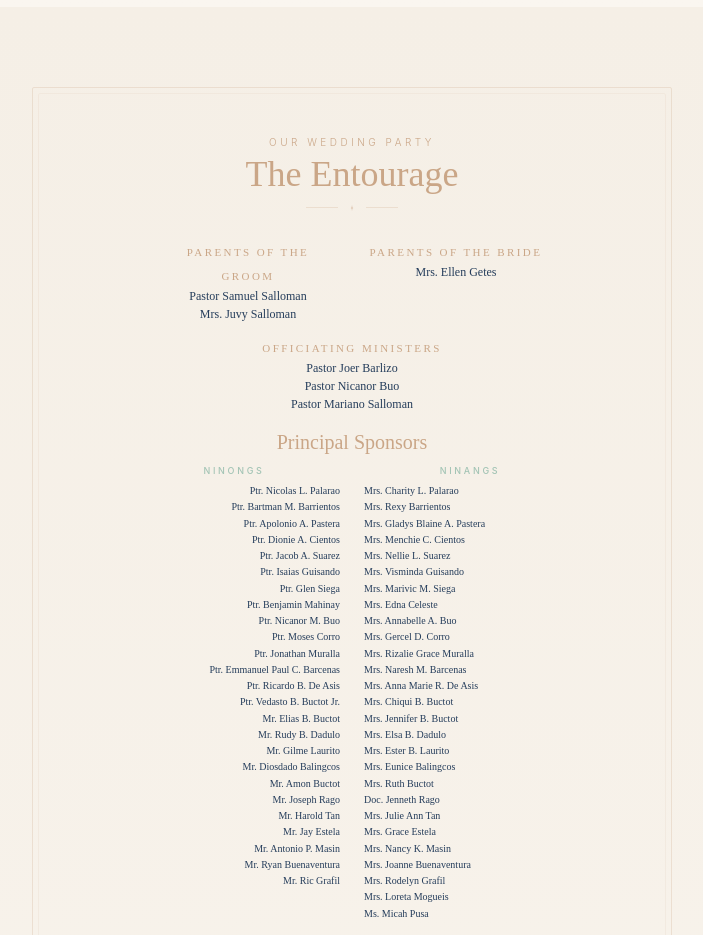
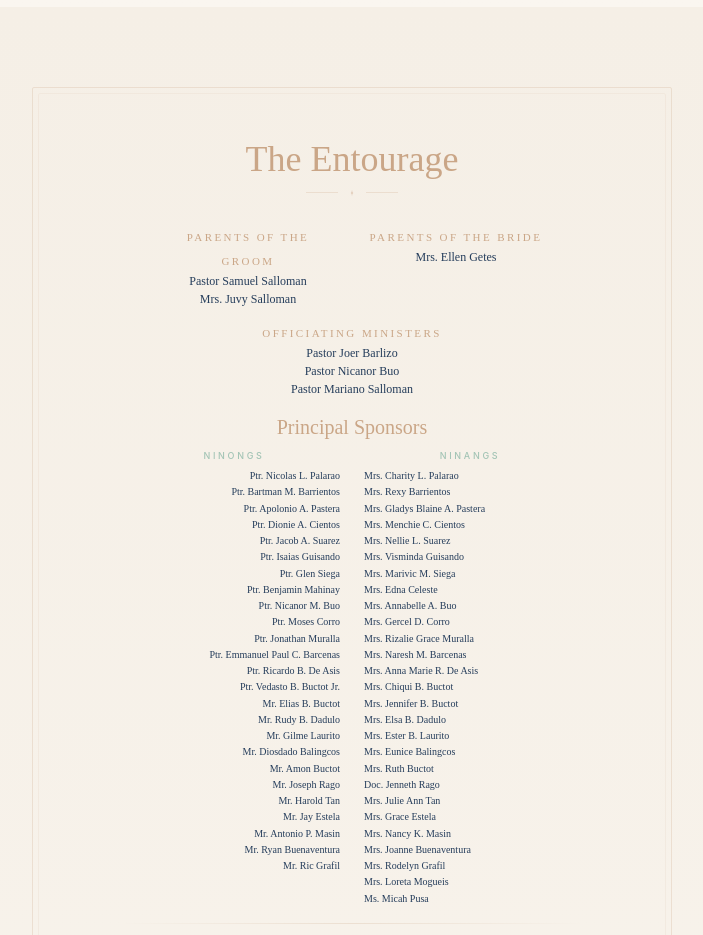
Before and after one commit to Japh09066/wedding-invitation, a Next.js app: page / in a window 1280 px wide. Shown: the part 3500-4435 px from the top of the page, without its empty margins (288-991 px from the left). Built offline with nearby package versions, Linux system fonts and the light colour scheme; no server answers.

Commit message:
entourage: remove 'Our Wedding Party' subtitle

```diff
--- a/app/components/EntourageSection.tsx
+++ b/app/components/EntourageSection.tsx
@@ -215,9 +215,6 @@ export default function EntourageSection() {
 
           {/* ===== TITLE ===== */}
           <motion.div {...fadeUp()} className="text-center mb-6">
-            <p className="font-['Inter',sans-serif] text-[#caa687] text-[9px] sm:text-[10px] uppercase tracking-[0.35em] font-light">
-              Our Wedding Party
-            </p>
             <h2 className={callig + " text-[#253d5b] text-2xl sm:text-3xl md:text-4xl leading-snug mt-1"}>
               The Entourage
             </h2>
```
